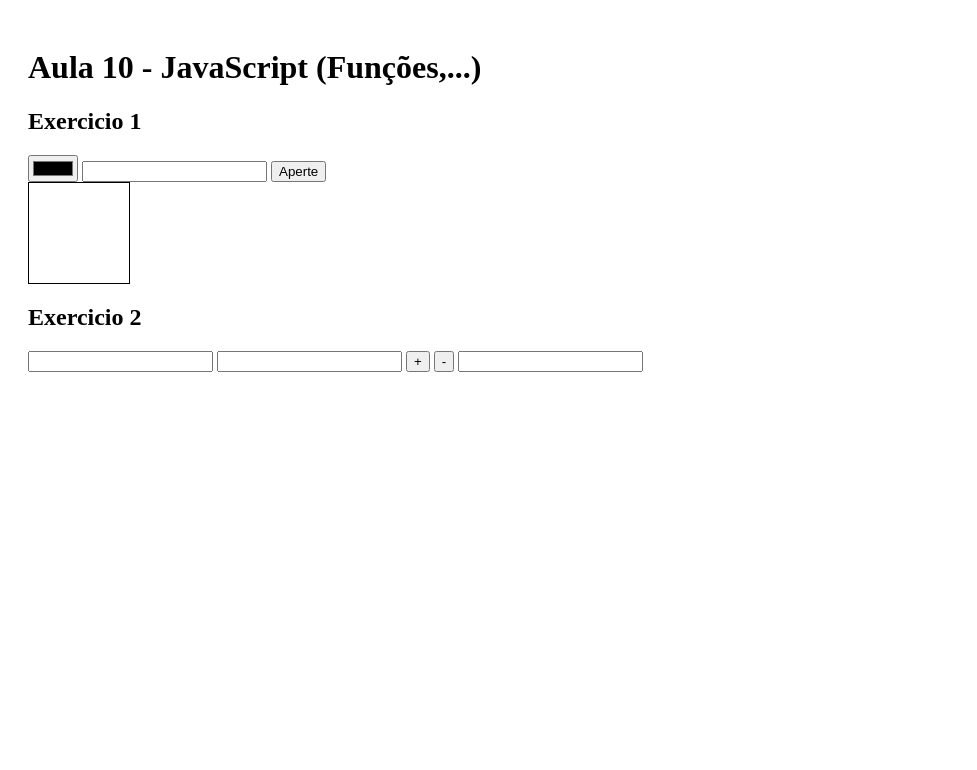
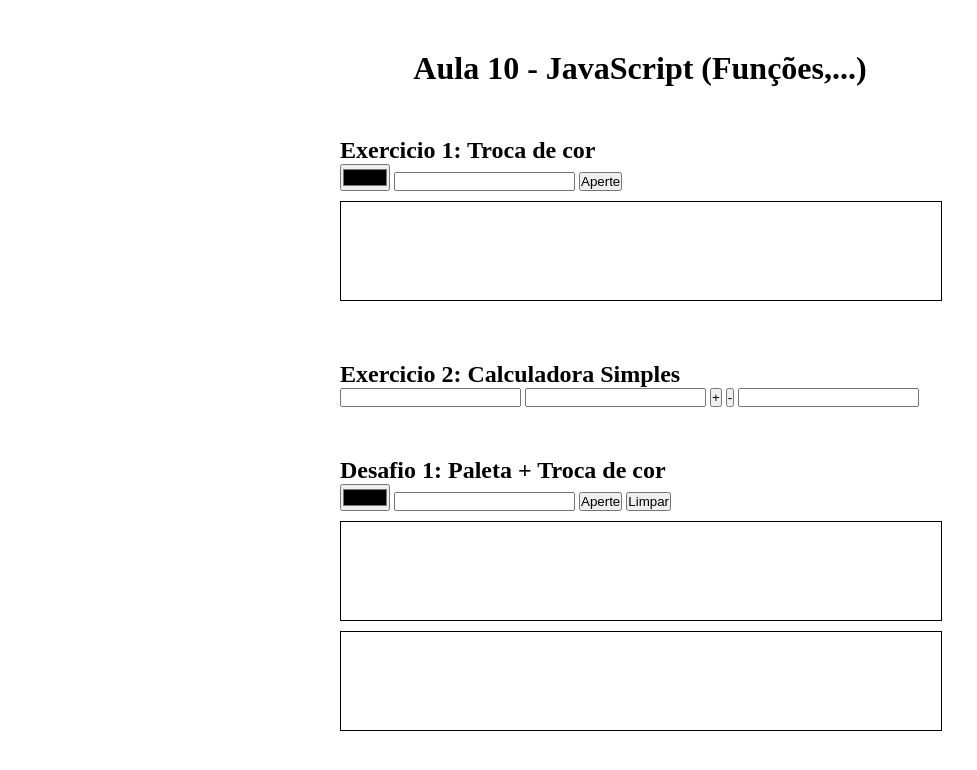
Before and after one commit to joaoapassos/tutorial_html_css_js, a plain HTML site: page Aula 10/aula_10.html in a window 1280 px wide. Shown: the whole page, without its empty margins (0-977 px from the left). Drawn offline with Linux system fonts and the light colour scheme.

Commit message:
Aula 10 Desafio 1

```diff
--- a/Aula 10/aula_10.html
+++ b/Aula 10/aula_10.html
@@ -10,33 +10,87 @@
 
     <style>
 
-        #background{
-            width: 100px;
+        *{
+            padding: 0;
+            margin: 0;
+            box-sizing: border-box;
+        }
+
+        div{
+            width: 600px;
+            margin-bottom: 50px;
+        }
+
+        #background, #background2{
+            width: 602px;
             height: 100px;
             background-color: white;
             border: 1px solid black;
+            margin: 10px 0;
+        }
+        #paleta{
+            width: 602px;
+            min-height: 100px;
+            background-color: white;
+            border: 1px solid black;
+            margin: 10px 0;
+            display: flex;
+            flex-flow: row wrap;
         }
         body{
-            padding: 20px;
+            width: 100%;
+            padding: 50px;
+            margin: 0 auto;
+            display: flex;
+            flex-direction: column;
+            align-items: center;
+            /* justify-content: center; */
+        }
+
+        .btn{
+            width: 100px;
+            height: 100px;
+            /* background-color: white; */
+            border: none;
+            cursor: pointer;
+        }
+        h1{
+            margin-bottom: 50px;
         }
 
     </style>
 </head>
 <body>
     <h1>Aula 10 - JavaScript (Funções,...)</h1>
-
-    <h2>Exercicio 1</h2>
+    <div>
+        <h2>Exercicio 1: Troca de cor</h2>
         <input id="inputColor" type="color" onchange="receberCor()">
         <input id="hexCor" type="text">
         <button id="atrCor" onclick="mudarCor()">Aperte</button>
         <div id="background"></div>
+    </div>
 
-    <h2>Exercicio 2</h2>
+    <div>
+        <h2>Exercicio 2: Calculadora Simples</h2>
         <input type="number" id="num1">
         <input type="number" id="num2">
         <button id="btn+" onclick="calculadora('+')">+</button>
         <button id="btn-" onclick="calculadora('-')">-</button>
         <input type="number" id="res">
+    </div>
+
+
+    <div>
+        <h2>Desafio 1: Paleta + Troca de cor</h2>
+        <input id="inputColor2" type="color" onchange="receberCor2()">
+        <input id="hexCor2" type="text">
+        <button id="atrCor2" onclick="criarPaleta()">Aperte</button>
+        <button id="limpCor" onclick="limparPaleta()">Limpar</button>
+        <div id="paleta">
+            <!-- <button class="btn" onclick=""></button> -->
+        </div>
+        <div id="background2"></div>
+    </div>
 
     <script>
 
@@ -82,10 +136,15 @@
         const btn = document.getElementById('atrCor');
         const input = document.getElementById('hexCor');
         const inputColor = document.getElementById('inputColor')
+        const input2 = document.getElementById('hexCor2');
+        const inputColor2 = document.getElementById('inputColor2')
         const back = document.getElementById('background');
+        const back2 = document.getElementById('background2');
         const res = document.getElementById('res');
         const num1 = document.getElementById('num1');
         const num2 = document.getElementById('num2');
+        const paleta = document.getElementById('paleta');
+        let idPaleta = 0;
 
         function receberCor(){
             input.value = inputColor.value;
@@ -105,7 +164,32 @@
         }
 
         function criarPaleta(){
+            idPaleta++;
+            const newColor = document.createElement('button');
+            newColor.classList.add('btn');
+            newColor.setAttribute('data-id', `paleta_${idPaleta}`);
+            // console.log(newColor);
+            newColor.style.backgroundColor = input2.value;
+            paleta.append(newColor);
+            // newColor.onclick = mudarCor2(this);
+            // newColor.addEventListener('click', mudarCor2())
+            mudarCor2(newColor);
+        }
+        function receberCor2(){
+            input2.value = inputColor2.value;
+        }
 
+        function mudarCor2(btn){
+            //const cor = document.getElementById(btn);
+            btn.addEventListener('click', function(){
+                // console.log(btn);;
+                back2.style.backgroundColor = btn.style.backgroundColor;
+            })
+        }
+        function limparPaleta(){
+            paleta.innerHTML = '';
+            input2.value = '';
+            back2.style.backgroundColor = "#fff";
         }
 
     </script>
```
Lines whose indentation alone changed are shown as unchanged.
